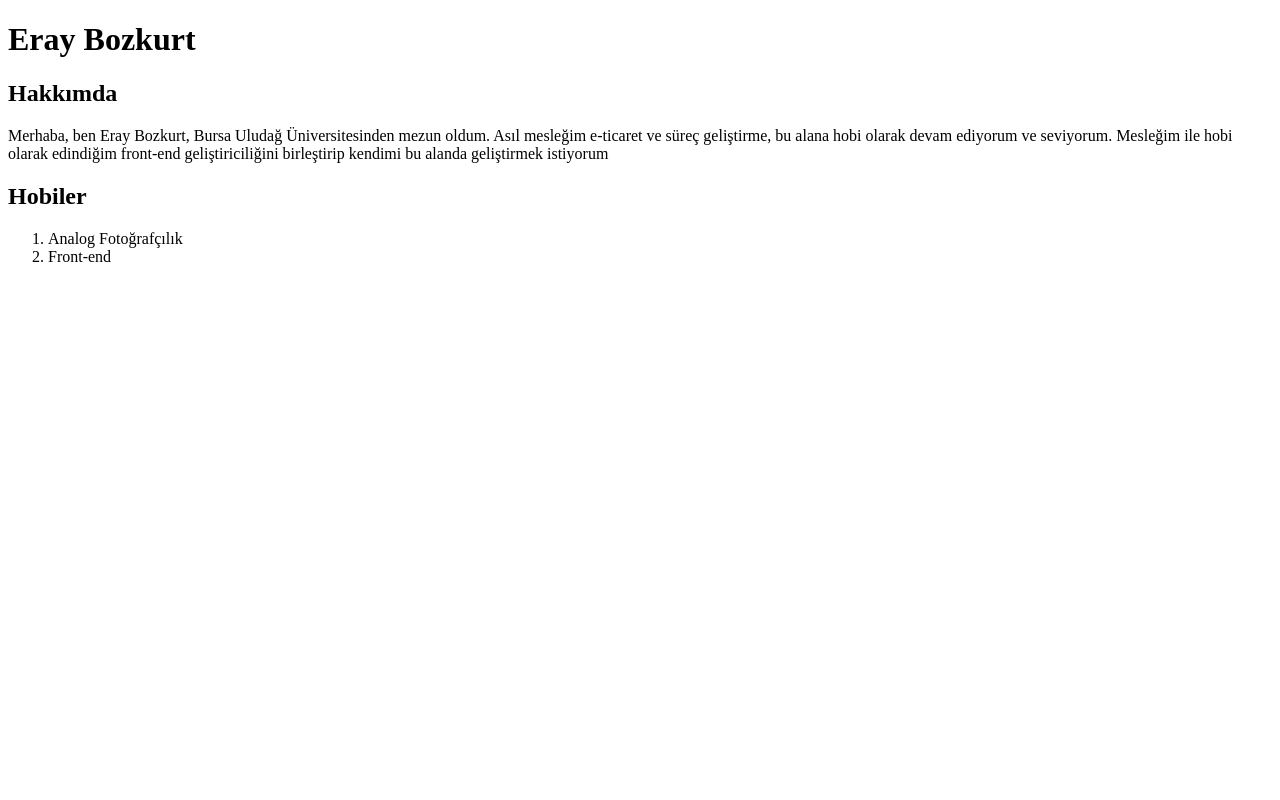
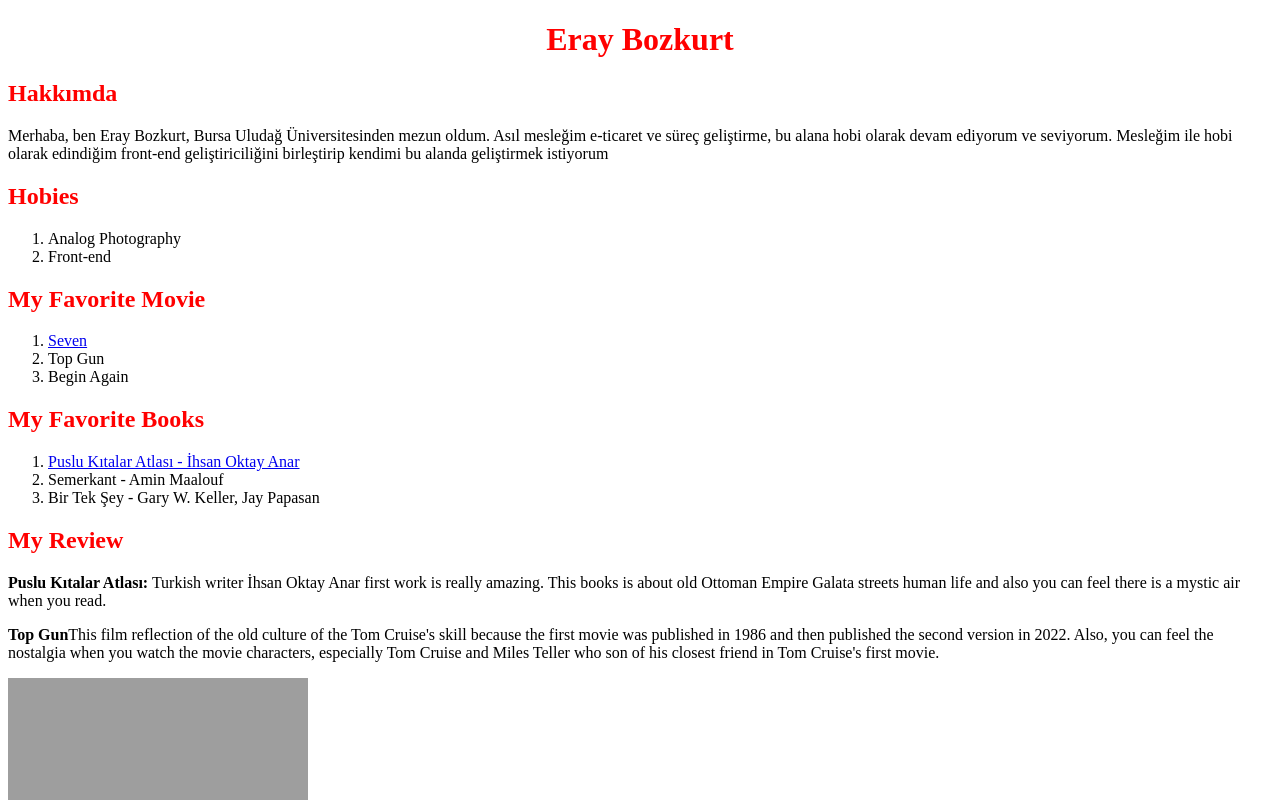
Before and after one commit to eraybozkurt/basic-wep-page, a plain HTML site: page index.html in a window 1280 px wide. Shown: the top 800 px of the page. Drawn offline with Linux system fonts and the light colour scheme; grey boxes are pictures that could not be loaded.

Commit message:
index.html'e yeni veriler eklendi

```diff
--- a/index.html
+++ b/index.html
@@ -4,11 +4,20 @@
     <meta charset="UTF-8">
     <meta http-equiv="X-UA-Compatible" content="IE=edge">
     <meta name="viewport" content="width=device-width, initial-scale=1.0">
-    <title>About</title>
+    <title>basic-wep-page</title>
+
+    <style>
+
+        h1, h2{
+            color: red;
+        }
+
+
+    </style>
 </head>
 <body>
     <!-- Hakkımda Alanı -->
-    <h1>Eray Bozkurt</h1>
+    <h1 style="text-align: center; ">Eray Bozkurt</h1>
 
     <h2>Hakkımda</h2>
 
@@ -16,13 +25,38 @@
 
 
     <!-- Hobiler Alanı -->
-    <h2>Hobiler</h2>
+    <h2>Hobies</h2>
     <p>
        <ol>
-        <li>Analog Fotoğrafçılık</li>
+        <li>Analog Photography</li>
         <li>Front-end</li>
        </ol>
+    </p>
 
-    </p>
+    <h2>My Favorite Movie</h2>
+    <ol>
+        <li><a href="https://www.imdb.com/title/tt0114369/" target="_blank">Seven</a></li>
+        <li>Top Gun</li>
+        <li>Begin Again </li>
+    </ol>
+
+    <h2>My Favorite Books</h2>
+
+    <ol>
+        <li><a href="https://www.goodreads.com/book/show/1546936.Puslu_K_talar_Atlas_" target="_blank">Puslu Kıtalar Atlası - İhsan Oktay Anar</a></li>
+        <li>Semerkant - Amin Maalouf</li>
+        <li>Bir Tek Şey - Gary W. Keller, Jay Papasan</li>
+    </ol>
+
+    <h2>My Review</h2>
+    <p><strong>Puslu Kıtalar Atlası:</strong> Turkish writer İhsan Oktay Anar first work is really amazing. This books is about old Ottoman Empire Galata streets human life and also you can feel there is a mystic air when you read.</p>
+
+    <p><strong>Top Gun</strong>This film reflection of the old culture of the Tom Cruise's skill because the first movie was published in 1986 and then published the second version in 2022. Also, you can feel the nostalgia when you watch the movie characters, especially Tom Cruise and Miles Teller who son of his closest friend in Tom Cruise's first movie.</p>
+
+
+    <div class="img">
+        <img src="https://upload.wikimedia.org/wikipedia/tr/a/af/386px-Seven_movie_poster.jpg" alt="Seven" width="300" height="450">
+    </div>
+
 </body>
 </html>
```
